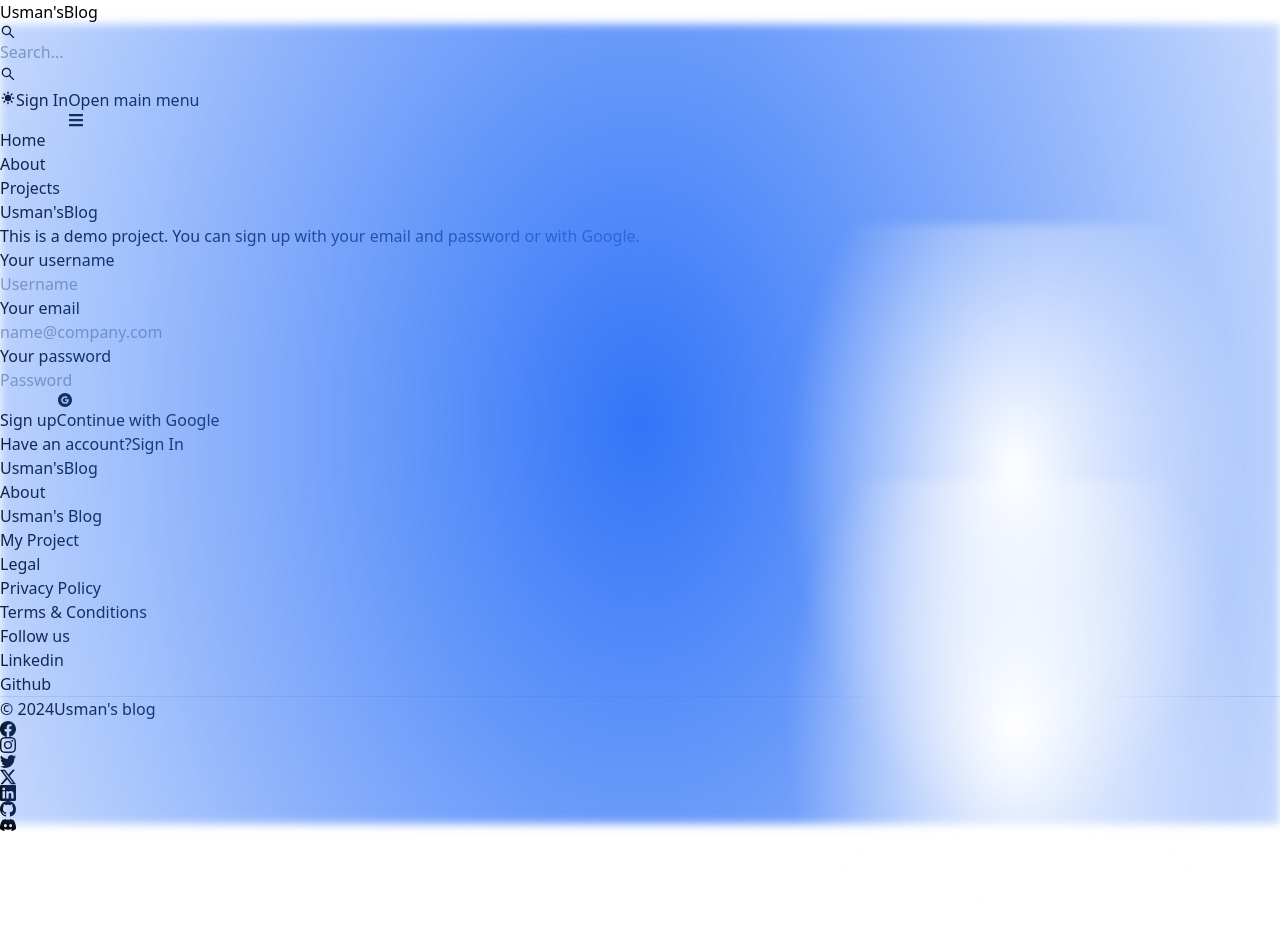
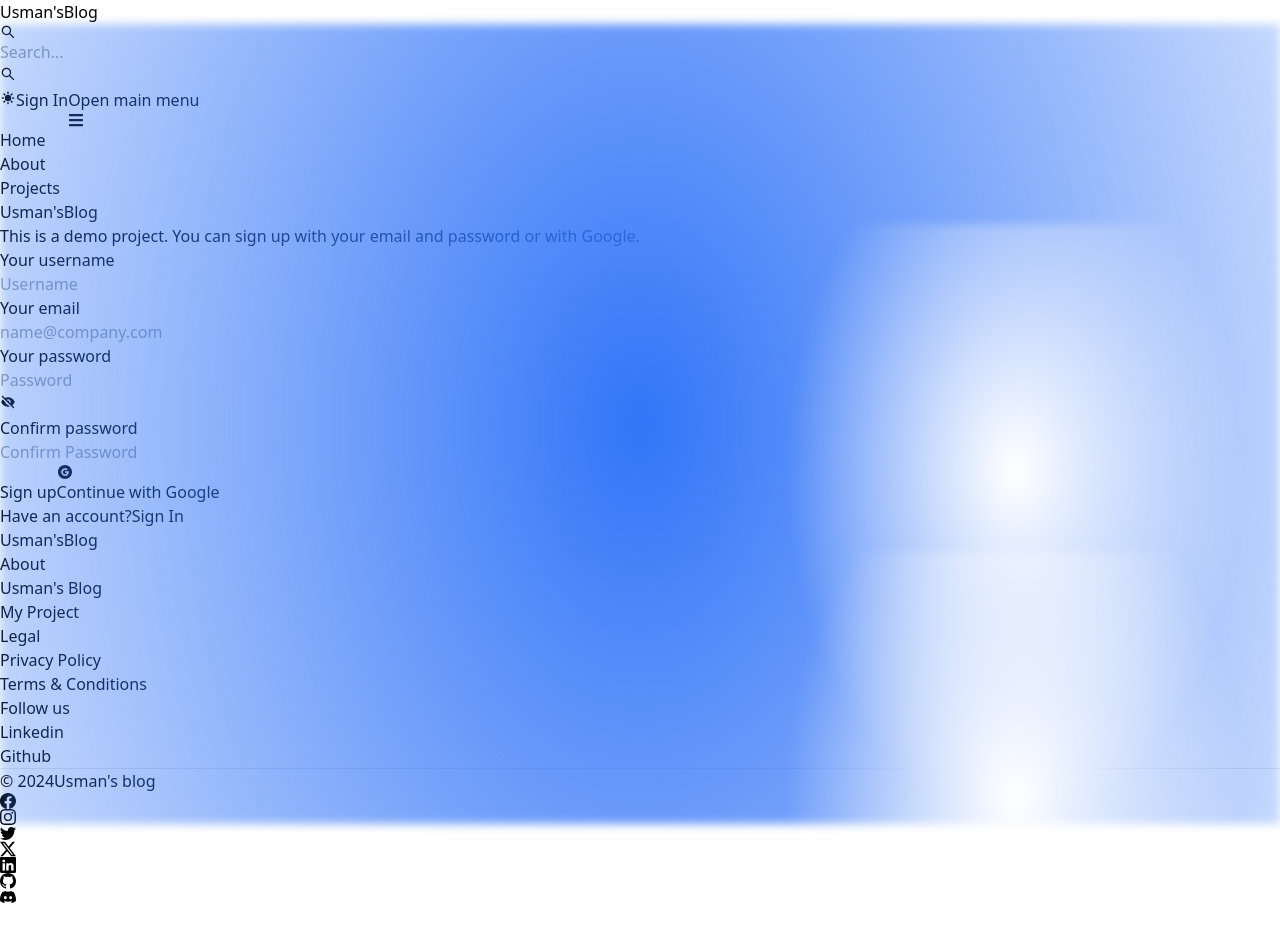
Before and after one commit to Muhammad-Usman21/MERN-BLOG, a React (Vite) app in the folder client/: page /sign-up in a window 1280 px wide. Shown: the top 942 px of the page. Built offline with nearby package versions, Linux system fonts and the light colour scheme; no server answers; sample sign-in values are in the browser's storage.

Commit message:
modify signup page UI

```diff
--- a/client/src/components/OAuth.jsx
+++ b/client/src/components/OAuth.jsx
@@ -43,7 +43,7 @@ const OAuth = () => {
 				gradientDuoTone="pinkToOrange"
 				outline
 				onClick={handleGoogleClick}
-				className="focus:ring-1 animate-shimmer">
+				className="focus:ring-1 animate-shimmer mt-1">
 				<AiFillGoogleCircle className="w-6 h-6 mr-2" />
 				Continue with Google
 			</Button>
--- a/client/src/index.css
+++ b/client/src/index.css
@@ -5,3 +5,7 @@
 [data-testid="flowbite-avatar-img"] {
 	object-fit: cover;
 }
+
+[data-testid="flowbite-alert-wrapper"] {
+	justify-content: space-around;
+}
--- a/client/src/pages/SignUp.jsx
+++ b/client/src/pages/SignUp.jsx
@@ -3,23 +3,36 @@ import { useState } from "react";
 import { Link, useNavigate } from "react-router-dom";
 import OAuth from "../components/OAuth";
 import { HoverBorder } from "../components/extra/HoverBorder";
+import { BiSolidShow, BiSolidHide } from "react-icons/bi";
+import { MdCancelPresentation } from "react-icons/md";
 
 const SignUp = () => {
 	const [formData, setFormData] = useState({});
+	const [loading, setLoading] = useState(false);
 	const [errorMessage, setErrorMessage] = useState(null);
-	const [loading, setLoading] = useState(false);
+	const [showPassword, setShowPassword] = useState(false);
 	const navigate = useNavigate();
 
 	const handleChange = (e) => {
 		// console.log(e.target.value);
-		setFormData({ ...formData, [e.target.id]: e.target.value.trim() });
+		setLoading(false);
+		setErrorMessage(null);
+		setFormData({ ...formData, [e.target.id]: e.target.value });
 	};
 
 	const handleSubmit = async (e) => {
 		e.preventDefault();
-		if (!formData.username || !formData.email || !formData.password) {
-			return setErrorMessage("Please fill out all fields");
+		if (
+			!formData.username ||
+			!formData.email ||
+			!formData.password ||
+			!formData.confirmPassword
+		) {
+			return setErrorMessage("All fields are required");
+		} else if (formData.password !== formData.confirmPassword) {
+			return setErrorMessage("Your password is'nt same. Check again!");
 		}
+
 		try {
 			setLoading(true);
 			setErrorMessage(null);
@@ -30,10 +43,12 @@ const SignUp = () => {
 			});
 			const data = await res.json();
 			if (data.success === false) {
-				return setErrorMessage(data.message);
+				setErrorMessage(data.message);
+				setLoading(false);
+				return;
 			}
-			setLoading(false);
 			if (res.ok) {
+				setLoading(false);
 				navigate("/sign-in");
 			}
 		} catch (error) {
@@ -46,14 +61,6 @@ const SignUp = () => {
 		<div className="min-h-screen mt-20">
 			<div className="flex p-3 max-w-3xl md:mx-auto flex-col md:flex-row md:items-center gap-10 mx-5 sm:mx-12">
 				<div className="flex-1">
-					{/* <Link to="/" className="font-bold dark:text-white text-4xl">
-						<span
-							className="px-2 py-1 bg-gradient-to-r from-indigo-500
-                    via-purple-500 to-pink-500 rounded-lg text-white">
-							{"Usman's"}
-						</span>
-						Blog
-					</Link> */}
 					<Link
 						to="/"
 						className="font-semibold dark:text-white text-3xl flex items-center">
@@ -87,18 +94,38 @@ const SignUp = () => {
 						</div>
 						<div>
 							<Label value="Your password" />
+							<div className="flex items-center gap-1">
+								<TextInput
+									type={showPassword ? "text" : "password"}
+									placeholder="Password"
+									id="password"
+									onChange={handleChange}
+									className="flex-auto"
+								/>
+								<Button
+									className="w-10 h-10 focus:ring-1 items-center rounded-lg"
+									color="gray"
+									pill
+									onMouseEnter={() => setShowPassword(true)}
+									onMouseLeave={() => setShowPassword(false)}>
+									{showPassword ? <BiSolidShow /> : <BiSolidHide />}
+								</Button>
+							</div>
+						</div>
+						<div>
+							<Label value="Confirm password" />
 							<TextInput
 								type="password"
-								placeholder="Password"
-								id="password"
+								placeholder="Confirm Password"
+								id="confirmPassword"
 								onChange={handleChange}
 							/>
 						</div>
 						<Button
 							gradientDuoTone="purpleToPink"
 							type="submit"
-							className="uppercase focus:ring-1"
-							disabled={loading}>
+							className="uppercase focus:ring-1 mt-1"
+							disabled={loading || errorMessage}>
 							{loading ? (
 								<>
 									<Spinner size="sm" />
@@ -117,9 +144,19 @@ const SignUp = () => {
 						</Link>
 					</div>
 					{errorMessage && (
-						<Alert className="mt-4" color="failure">
-							{errorMessage}
-						</Alert>
+						<div className="flex items-center gap-1 mt-4">
+							<Alert className="flex-auto" color="failure" withBorderAccent>
+								<div className="flex gap-2">
+									<span className="">{errorMessage}</span>
+									<span className="w-5 h-5">
+										<MdCancelPresentation
+											className="cursor-pointer w-6 h-6"
+											onClick={() => setErrorMessage(null)}
+										/>
+									</span>
+								</div>
+							</Alert>
+						</div>
 					)}
 				</div>
 			</div>
```
Also changed, not shown: client/package.json (+7 -0 lines), 2 other files (tests, documents, lock files or other folders).
